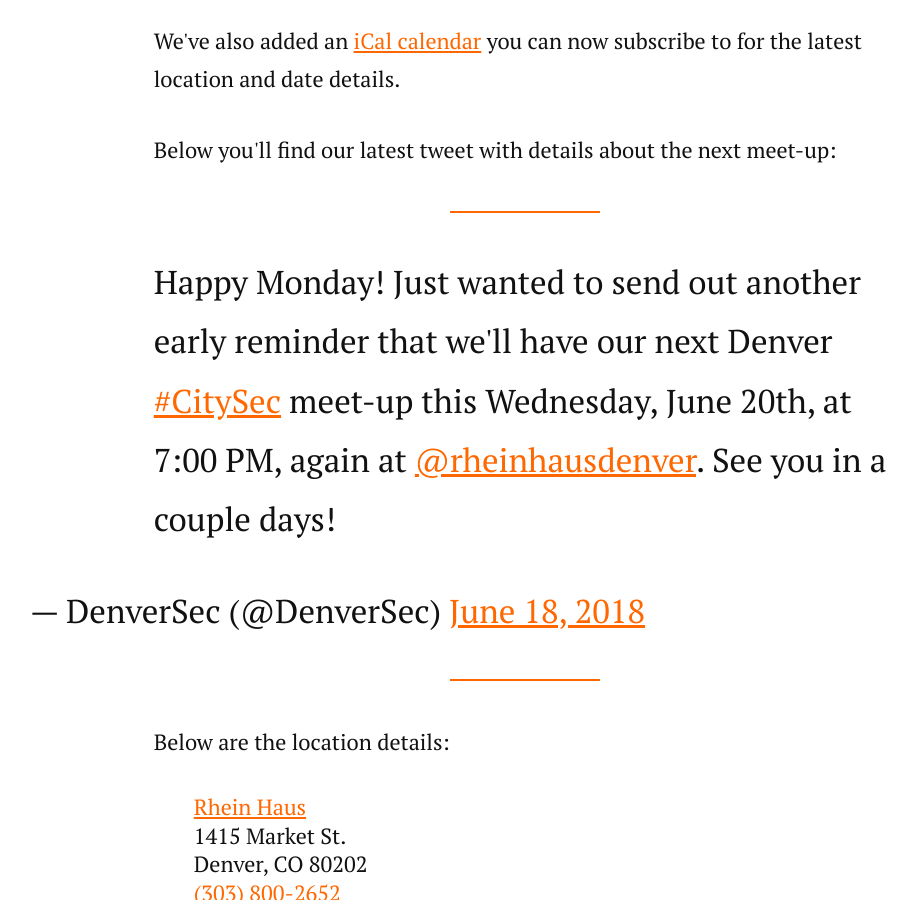
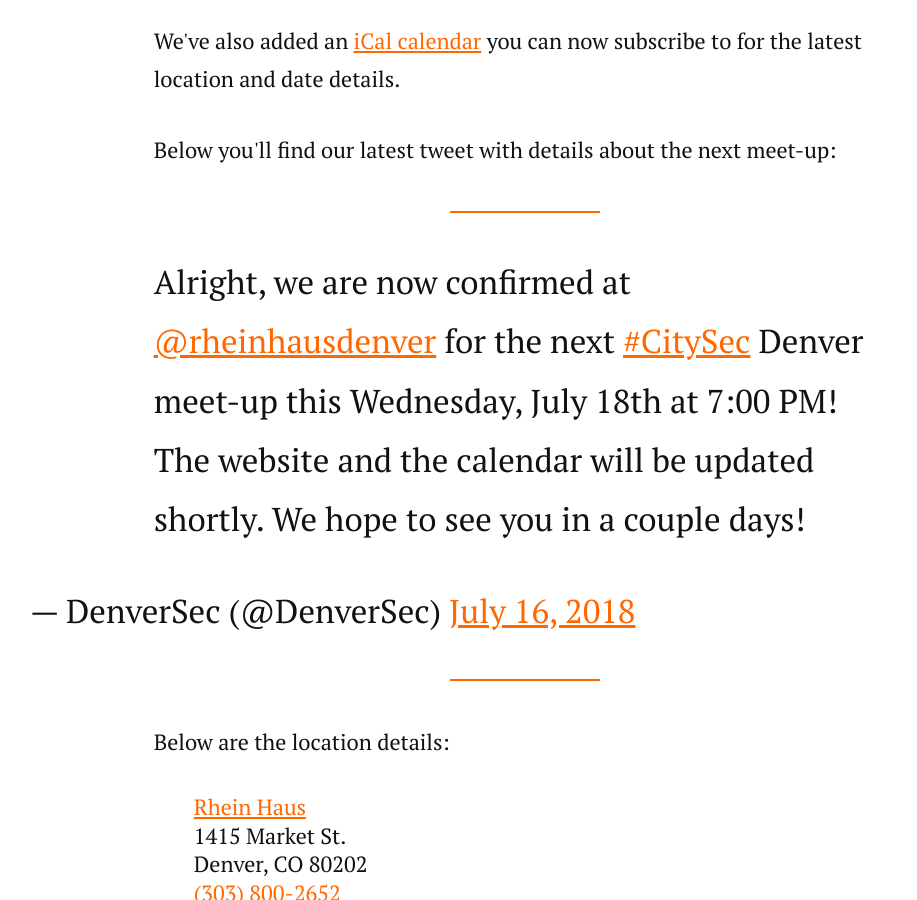
Before and after one commit to denversec/denversec.github.io, a Jekyll site: the page built from index.html, in a window 1280 px wide and 900 px high, scrolled down 961 px. Shown: the whole window, without its empty margins (115-1032 px from the left). Built offline with Jekyll 4.4.1, drawn with Linux system fonts in a browser that asks for light colours; nearby versions of some CDN libraries; comment, search, counter and statistics services are not loaded.

Commit message:
Updated with details

```diff
--- a/index.html
+++ b/index.html
@@ -13,7 +13,7 @@
   <p>We've also added an <a href="/meetups.ics">iCal calendar</a> you can now subscribe to for the latest location and date details.
   <p>Below you'll find our latest tweet with details about the next meet-up:</p>
   <p>
-    <blockquote class="twitter-tweet" data-lang="en"><p lang="en" dir="ltr">Happy Monday! Just wanted to send out another early reminder that we&#39;ll have our next Denver <a href="https://twitter.com/hashtag/CitySec?src=hash&amp;ref_src=twsrc%5Etfw">#CitySec</a> meet-up this Wednesday, June 20th, at 7:00 PM, again at <a href="https://twitter.com/rheinhausdenver?ref_src=twsrc%5Etfw">@rheinhausdenver</a>. See you in a couple days!</p>&mdash; DenverSec (@DenverSec) <a href="https://twitter.com/DenverSec/status/1008760021855817729?ref_src=twsrc%5Etfw">June 18, 2018</a></blockquote>
+    <blockquote class="twitter-tweet" data-lang="en"><p lang="en" dir="ltr">Alright, we are now confirmed at <a href="https://twitter.com/rheinhausdenver?ref_src=twsrc%5Etfw">@rheinhausdenver</a> for the next <a href="https://twitter.com/hashtag/CitySec?src=hash&amp;ref_src=twsrc%5Etfw">#CitySec</a> Denver meet-up this Wednesday, July 18th at 7:00 PM! The website and the calendar will be updated shortly. We hope to see you in a couple days!</p>&mdash; DenverSec (@DenverSec) <a href="https://twitter.com/DenverSec/status/1018899870180990976?ref_src=twsrc%5Etfw">July 16, 2018</a></blockquote>
     <script async src="https://platform.twitter.com/widgets.js" charset="utf-8"></script>
   </p>
   <p>Below are the location details:</p>
```
Also changed, not shown: 1 other file.
